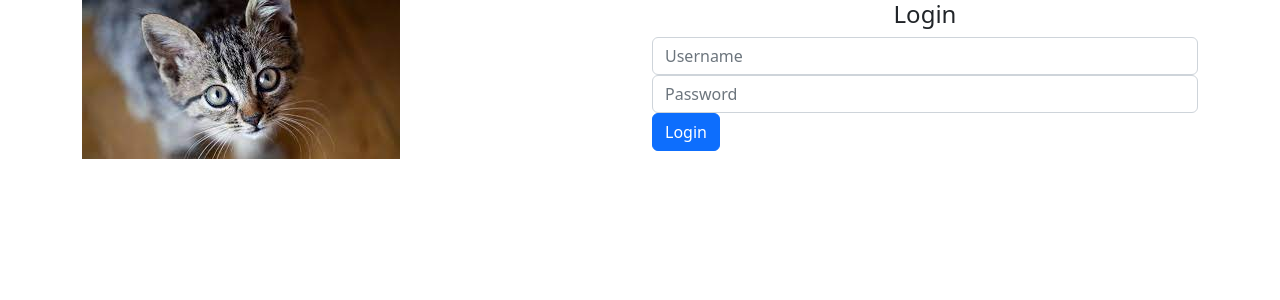
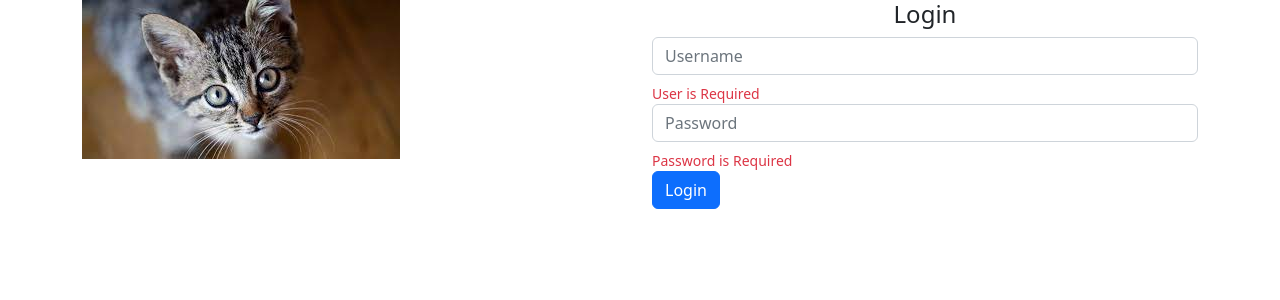
Before and after one commit to JayJatoba/alura-angular-good-practices, an Angular app in the folder cats_book/: page /home in a window 1280 px wide. Shown: the top 300 px of the page. Built offline with nearby package versions, Linux system fonts and the light colour scheme.

Commit message:
Form spaces validation

```diff
--- a/cats_book/src/app/home/home.module.ts
+++ b/cats_book/src/app/home/home.module.ts
@@ -5,10 +5,11 @@ import { HomeRoutingModule } from './home-routing.module';
 import { HomeComponent } from './home.component';
 import { LoginComponent } from './login/login.component';
 import { FormsModule } from '@angular/forms';
+import { MessageModule } from '../components/message/message.module';
 
 @NgModule({
   declarations: [HomeComponent, LoginComponent],
-  imports: [CommonModule, HomeRoutingModule, FormsModule],
+  imports: [CommonModule, HomeRoutingModule, FormsModule, MessageModule],
   exports: [HomeComponent],
 })
 export class HomeModule {}
--- a/cats_book/src/app/home/login/login.component.html
+++ b/cats_book/src/app/home/login/login.component.html
@@ -6,7 +6,13 @@
       placeholder="Username"
       [(ngModel)]="user"
       name="user"
+      #userForm="ngModel"
+      required
     />
+    <app-message
+      *ngIf="userForm.invalid"
+      message="User is Required"
+    ></app-message>
   </div>
   <div class="form-group">
     <input
@@ -15,7 +21,13 @@
       placeholder="Password"
       [(ngModel)]="password"
       name="password"
+      #pwdForm="ngModel"
+      required=""
     />
+    <app-message
+      *ngIf="pwdForm.invalid"
+      message="Password is Required"
+    ></app-message>
   </div>
 
   <button type="submit" class="btn btn-primary btn-block">Login</button>
```
